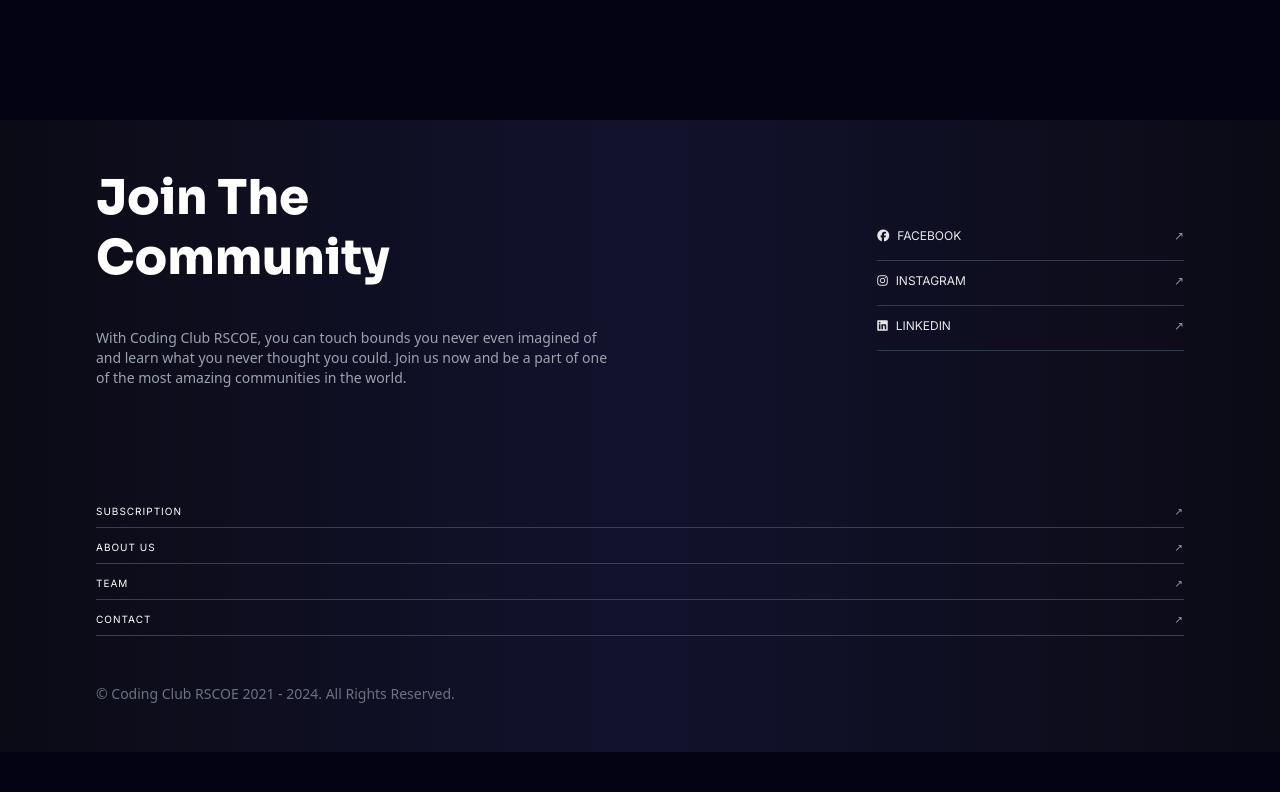
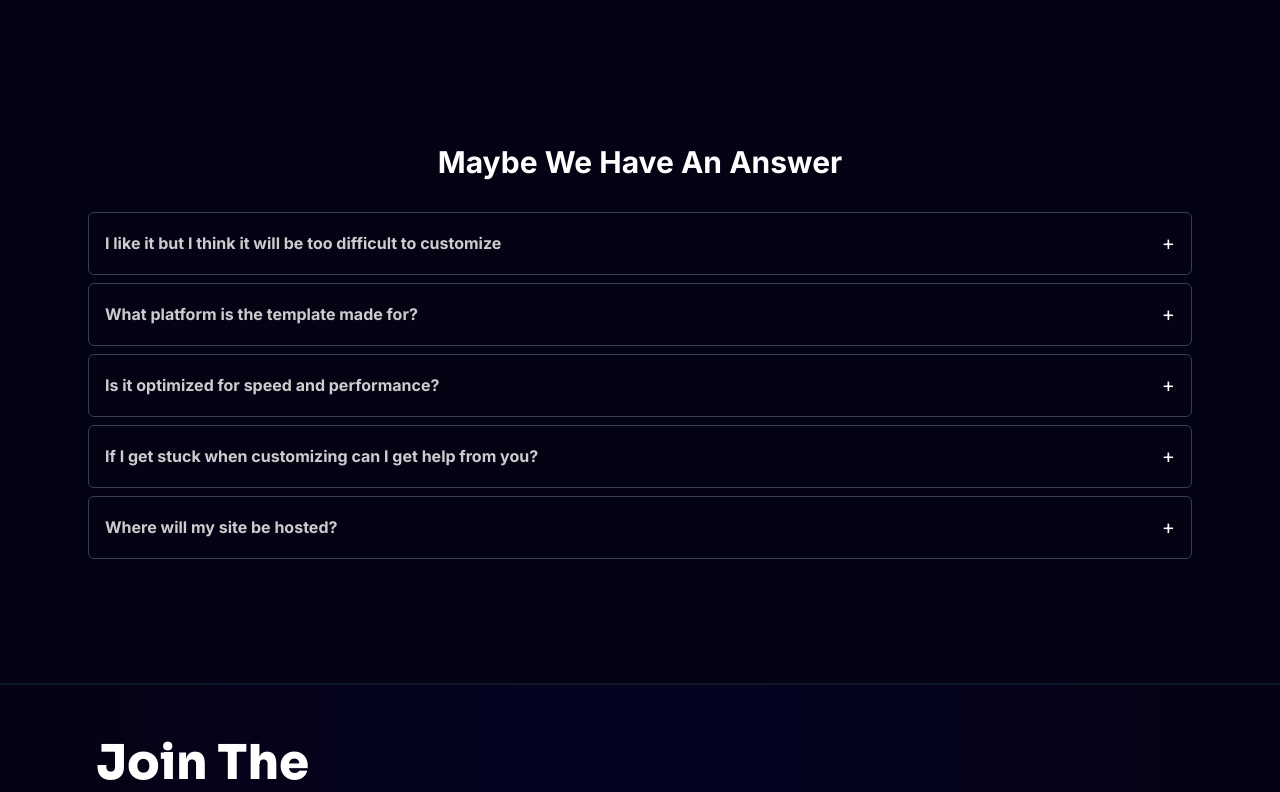
Before and after one commit to subhrat123/coding-club, a React (Vite) app: page / in a window 1280 px wide. Shown: the part 780-1572 px from the top of the page. Before the commit the page ends 1532 px from the top, so only its background shows below. Built offline with nearby package versions, Linux system fonts and the light colour scheme.

Commit message:
Pushed FAQs Section and changed Footer gradient

```diff
--- a/src/App.jsx
+++ b/src/App.jsx
@@ -2,11 +2,13 @@ import React from 'react'
 import Navbar from './Components/Navbar'
 import Footer from './Components/Footer';
 import PricingSection from './Components/PricingSection';
+import FAQs from './Components/FAQs';
 
 function App() {
   return (<>
     <Navbar />
     <PricingSection />
+    <FAQs />
     <Footer />
     </>
   )
--- /dev/null
+++ b/src/Components/FAQs.jsx
@@ -0,0 +1,79 @@
+import { useState, useRef, useEffect } from "react";
+
+const faqs = [
+  {
+    question: "I like it but I think it will be too difficult to customize",
+    answer:
+      "Our templates are built with Tailwind CSS, making customization simple and efficient.",
+  },
+  {
+    question: "What platform is the template made for?",
+    answer: "It is designed for modern web frameworks like React, Next.js, and Vue.",
+  },
+  {
+    question: "Is it optimized for speed and performance?",
+    answer: "Yes! The template is lightweight, optimized for fast load times, and follows best practices.",
+  },
+  {
+    question: "If I get stuck when customizing can I get help from you?",
+    answer: "Absolutely! We offer support and documentation to help you customize as needed.",
+  },
+  {
+    question: "Where will my site be hosted?",
+    answer:
+      "You can host your site on any platform like Vercel, Netlify, or traditional web hosting services.",
+  },
+];
+
+export default function FAQAccordion() {
+  const [openIndex, setOpenIndex] = useState(null);
+  const contentRefs = useRef([]);
+
+  useEffect(() => {
+    // Dynamically set --max-height based on content height
+    contentRefs.current.forEach((ref, index) => {
+      if (ref) {
+        ref.style.setProperty("--max-height", ref.scrollHeight + "px");
+      }
+    });
+  }, [openIndex]);
+
+  const toggleFAQ = (index) => {
+    setOpenIndex(openIndex === index ? null : index);
+  };
+
+  return (
+    <div className="max-w-6xl mx-auto p-6" style={{ fontFamily: "Inter, sans-serif" }}>
+      <h2 className="text-center text-3xl font-bold text-white mb-8">Maybe We Have An Answer</h2>
+      <div className="space-y-2">
+        {faqs.map((faq, index) => (
+          <div key={index} className="border border-gray-700 rounded-md overflow-hidden">
+            <button
+              className="w-full text-left flex justify-between items-center p-4 text-white hover:bg-gray-800 transition-colors duration-300"
+              onClick={() => toggleFAQ(index)}
+            >
+              <span className="font-bold opacity-80">{faq.question}</span>
+              <span
+                className={`text-xl transition-transform duration-300 ease-in-out ${
+                  openIndex === index ? "rotate-180" : ""
+                }`}
+              >
+                {openIndex === index ? "−" : "+"}
+              </span>
+            </button>
+            <div
+              ref={(el) => (contentRefs.current[index] = el)}
+              className="overflow-hidden bg-gray-900 border-t border-gray-700 transition-all duration-300 ease-in-out"
+              style={{
+                maxHeight: openIndex === index ? "var(--max-height)" : "0px",
+                opacity: openIndex === index ? 1 : 0,
+              }}
+            >
+              <div className="p-4 text-gray-300">{faq.answer}</div>
+            </div>
+          </div>
+        ))}
+      </div>
+    </div>
+  );
+}
--- a/src/Components/Footer.jsx
+++ b/src/Components/Footer.jsx
@@ -5,7 +5,7 @@ function Footer() {
     <div>
       <footer
         className="
-     bg-gradient-to-r from-[#0b0b16] via-[#12122d] to-[#0b0b16] text-white py-12 px-6 md:px-16 lg:px-24"
+     bg-gradient-to-r from-[#040313] via-[#040323] to-[#040313] border-t-2 border-slate-900 mt-[100px] text-white py-12 px-6 md:px-16 lg:px-24"
       >
         <div class="max-w-6xl mx-auto flex flex-col md:flex-row justify-between">
           {/* <!-- Left Section (CTA) --> */}
```
